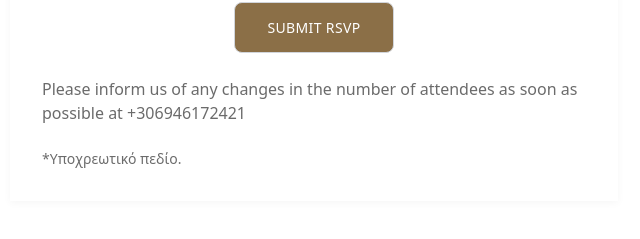
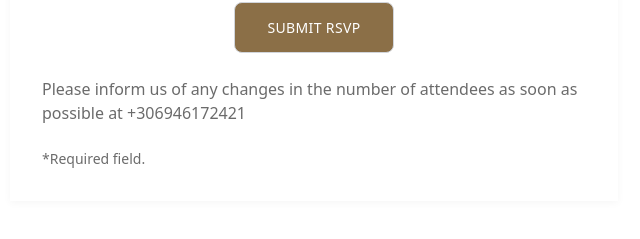
Before and after one commit to oalagial/marina-orestis-wedding, a React (Vite) app: page /rsvp in a window 1280 px wide. Shown: the part 1302-1541 px from the top of the page, without its empty margins (326-966 px from the left). Built offline with nearby package versions, Linux system fonts and the light colour scheme; no server answers; a web font is replaced by a local one.

Commit message:
feat: Update RSVP page for internationalization and add required field message

```diff
--- a/src/i18n.js
+++ b/src/i18n.js
@@ -86,7 +86,8 @@ const resources = {
                 emailPlaceholder: "your.email@example.com",
                 phonePlaceholder: "+30 123 456 7890",
                 plusOnePlaceholder: "Enter plus one's name",
-                note: 'Please inform us of any changes in the number of attendees as soon as possible at +306946172421 '
+                note: 'Please inform us of any changes in the number of attendees as soon as possible at +306946172421 ',
+                requiredField: '*Required field.'
             },
 
             // Admin page
@@ -552,7 +553,8 @@ const resources = {
                 emailPlaceholder: "το.email@example.com",
                 phonePlaceholder: "+30 123 456 7890",
                 plusOnePlaceholder: "Εισάγετε το όνομα του συνοδού",
-                note: 'Παρακαλούμε ενημερώστε μας για τυχόν αλλαγές στον αριθμό των ατόμων το συντομότερο δυνατόν στο +306946172421 '
+                note: 'Παρακαλούμε ενημερώστε μας για τυχόν αλλαγές στον αριθμό των ατόμων το συντομότερο δυνατόν στο +306946172421 ',
+                requiredField: '*Υποχρεωτικό πεδίο.'
             },
 
             // Admin page
--- a/src/pages/RPSV.jsx
+++ b/src/pages/RPSV.jsx
@@ -63,12 +63,12 @@ const RPSV = () => {
         return (
             <div className="section-padding">
                 <div className="max-w-2xl mx-auto container-padding text-center">
-                    <h1 className="font-display-bold text-4xl elegant-text mb-6">Thank You!</h1>
+                    <h1 className="font-display-bold text-4xl elegant-text mb-6">{t('rsvp.thankYou')}</h1>
                     <div className="w-16 h-px bg-gray-300 mx-auto mb-6"></div>
                     <p className="text-lg muted-text">
-                        Your RSVP has been submitted successfully. We can't wait to celebrate with you!
+                        {t('rsvp.thankYouMessage')}
                     </p>
-                    <div className="mt-8">
+                    {/* <div className="mt-8">
                         <button
                             onClick={() => {
                                 setSubmitted(false);
@@ -85,7 +85,7 @@ const RPSV = () => {
                         >
                             Submit another RSVP
                         </button>
-                    </div>
+                    </div> */}
                 </div>
             </div>
         );
@@ -95,7 +95,7 @@ const RPSV = () => {
         <div className="section-padding">
             <div className="max-w-2xl mx-auto container-padding">
                 <div className="text-center mb-12">
-                    <h1 className="font-display-bold text-4xl md:text-5xl elegant-text mb-4">RSVP</h1>
+                    <h1 className="font-display-bold text-4xl md:text-5xl elegant-text mb-4">{t('rsvp.title')}</h1>
                     <div className="w-16 h-px bg-gray-300 mx-auto mb-6"></div>
                     <p className="text-lg muted-text">
                         {t('rsvp.subtitle')}
@@ -227,7 +227,7 @@ const RPSV = () => {
                     </div>
 
                     <p className="muted-text">{t('rsvp.note')}</p>
-                    <p className="muted-text mt-2 text-sm">*Υποχρεωτικό πεδίο.</p>
+                    <p className="muted-text mt-2 text-sm">{t('rsvp.requiredField')}</p>
                 </form>
             </div>
         </div>
```
